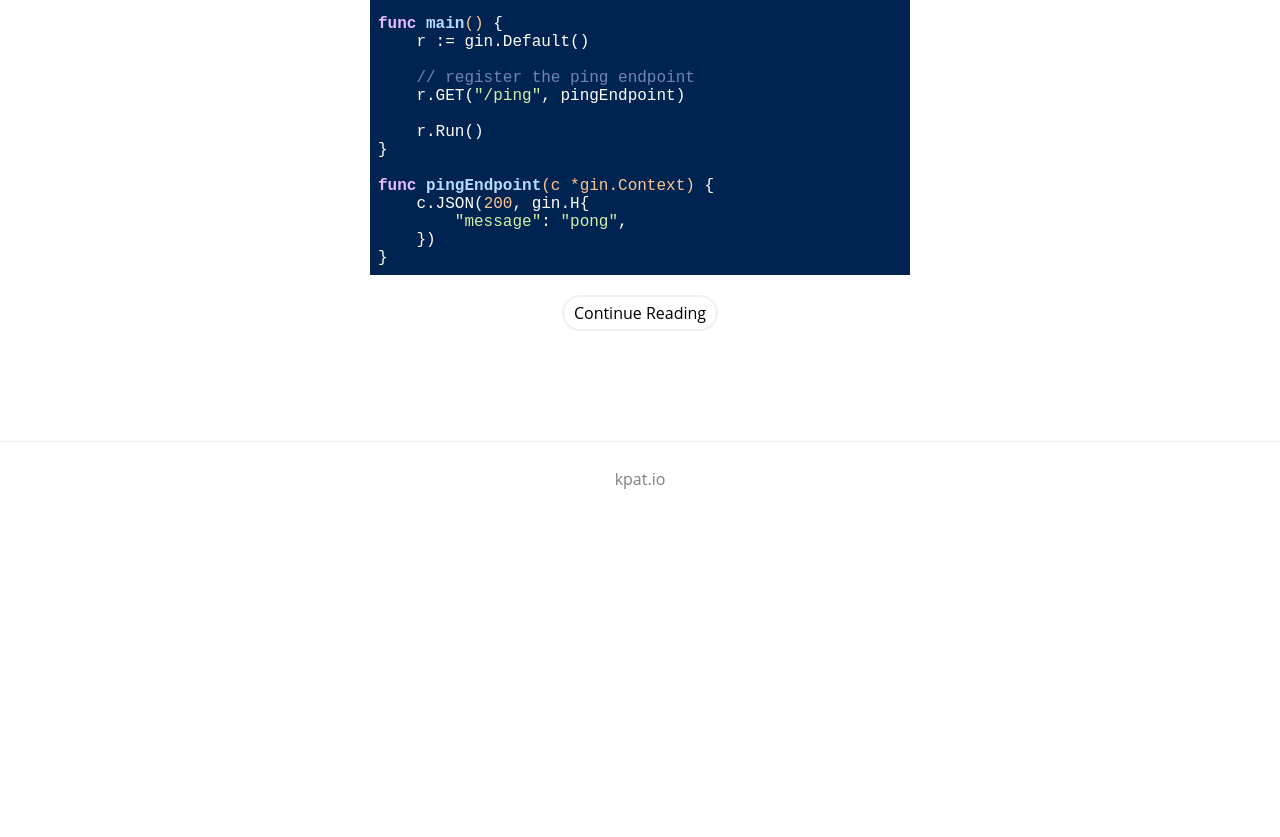
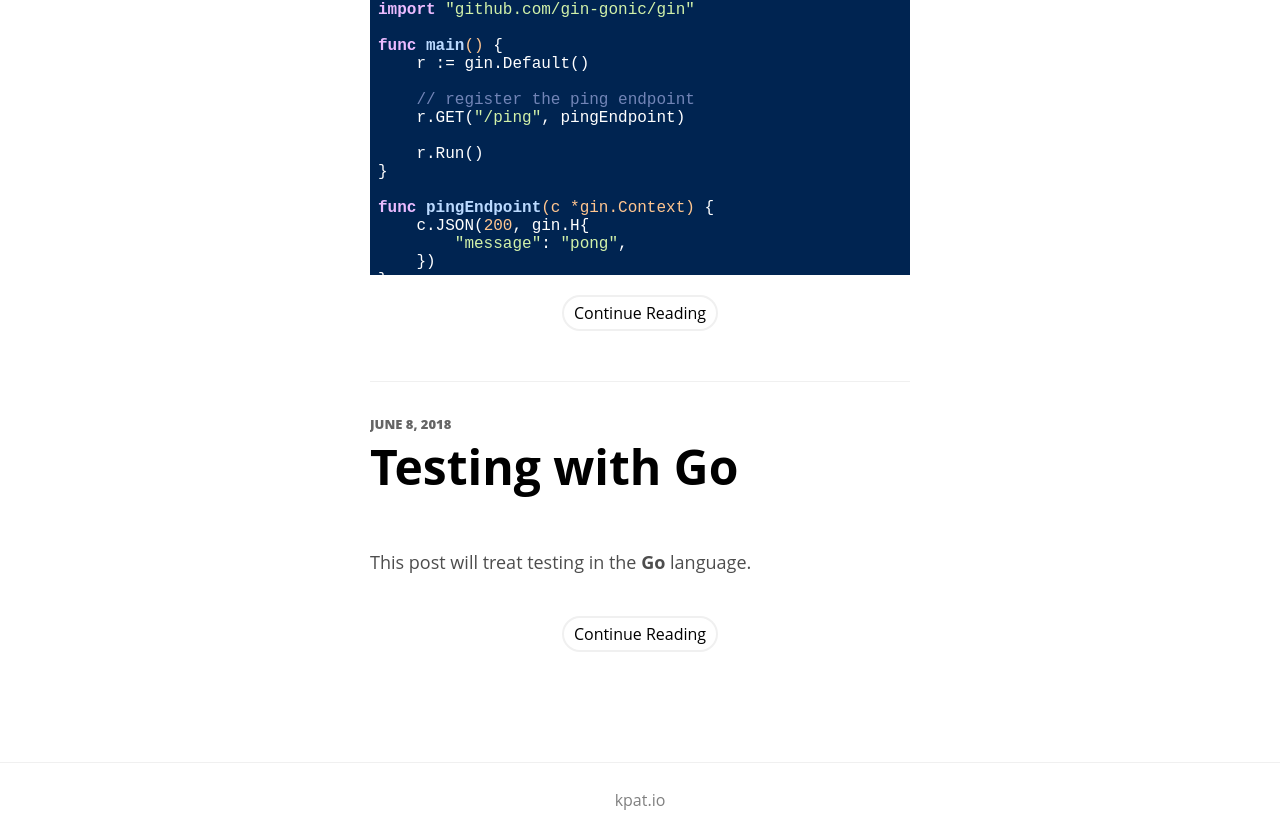
Before and after one commit to henrythethird/-, a Vue app: page / in a window 1280 px wide. Shown: the part 547-1384 px from the top of the page. Before the commit the page ends 1063 px from the top, so only its background shows below. Built offline with nearby package versions, Linux system fonts and the light colour scheme.

Commit message:
Edited the article a bit

```diff
--- a/public/blog/testing.html
+++ b/public/blog/gin_testing.html
@@ -1,3 +1,4 @@
+<date>June 8, 2018</date>
 <h2>Testing with Gin</h2>
 <p>
     Cheers! This blog post is about writing integration tests for a Gin
@@ -112,6 +113,19 @@ func TestPingRoute(t *testing.T) {
     This is all there is to it code-wise. The rest of the magic is framework independent.
     As shown in the example, the <b>http</b><sup>2</sup> package can be used to fire request against your endpoints.
 </p>
+<p>The following command can be used to execute the test</p>
+<pre><code class="bash">$ go test
+[GIN-debug] [WARNING] Creating an Engine instance with the Logger and Recovery middleware already attached.
+
+[GIN-debug] [WARNING] Running in "debug" mode. Switch to "release" mode in production.
+    - using env:   export GIN_MODE=release
+    - using code:  gin.SetMode(gin.ReleaseMode)
+
+[GIN-debug] GET    /ping                     --> test.pingEndpoint (3 handlers)
+[GIN] 2018/06/08 - 10:40:06 | 200 |         103µs |       127.0.0.1 | GET      /ping
+PASS
+ok      test      0.022s</code></pre>
+
 <h3>Good Practices</h3>
 <p>
     Here are a few guidelines when doing integration tests together with a http framework:
--- /dev/null
+++ b/public/blog/go_testing.html
@@ -0,0 +1,3 @@
+<date>June 8, 2018</date>
+<h2>Testing with Go</h2>
+<p>This post will treat testing in the <b>Go</b> language.</p>
--- a/src/components/Post.vue
+++ b/src/components/Post.vue
@@ -49,6 +49,13 @@ export default {
             font-size: 15px;
             color: gray;
         }
+
+        date {
+            font-weight: 900;
+            text-transform: uppercase;
+            opacity: 0.6;
+            font-size: 13px;
+        }
     }
 
     .content {
--- a/src/components/Preview.vue
+++ b/src/components/Preview.vue
@@ -1,6 +1,6 @@
 <template>
     <router-link class="preview" :to="{ name: 'detail', params: { title } }">
-        <Post :title="title" class="post" />
+        <Post :title="title" />
         <div class="after">
             <button class="button">Continue Reading</button>
         </div>
--- a/src/pages/Index.vue
+++ b/src/pages/Index.vue
@@ -1,6 +1,7 @@
 <template>
     <section>
-        <Preview title="testing" />
+        <Preview title="gin_testing" />
+        <Preview title="go_testing" />
     </section>
 </template>
 <script>
```
Also changed, not shown: 9 other files (tests, documents, lock files or other folders).
